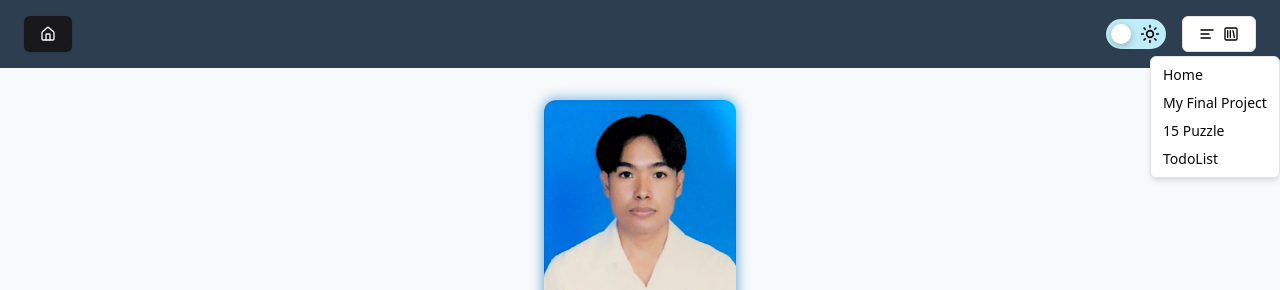
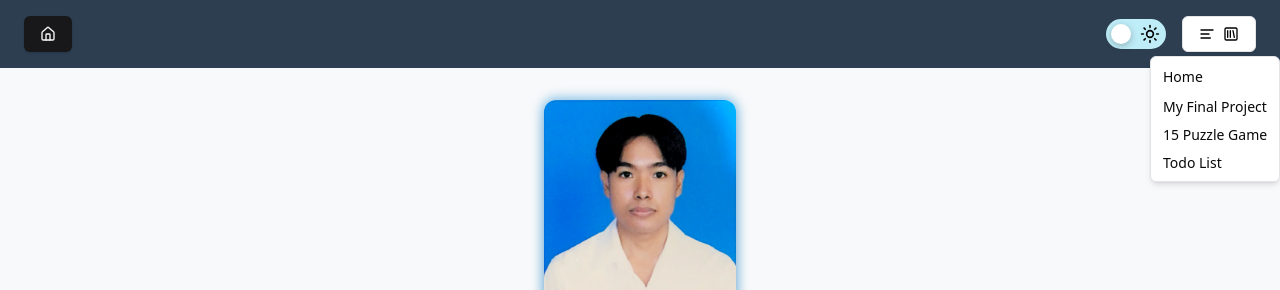
Before and after one commit to Rattaphon-Ply/Resume-and-TodoList-Test, a React (Vite) app: page / in a window 1280 px wide. Both pictures are taken after a click on the button 1219 px from the left and 34 px from the top of the page. Shown: the top 290 px of the page. Built offline with nearby package versions, Linux system fonts and the light colour scheme.

Commit message:
Update DropdownListMenu.jsx

```diff
--- a/src/components/navbar/DropdownListMenu.jsx
+++ b/src/components/navbar/DropdownListMenu.jsx
@@ -9,8 +9,9 @@ import {
 import { Button } from "../ui/button"
 import { AlignLeft } from 'lucide-react';
 import BookIcon from "./BookIcon";
-import { links } from "@/utils/links";
+
 import { Link } from "react-router";
+import { projects } from "@/utils/ProjectList";
 
 const DropdownListMenu = () => {
   return (
@@ -23,26 +24,29 @@ const DropdownListMenu = () => {
         </DropdownMenuTrigger>
 
         <DropdownMenuContent>
-            {links.map((item, index) => {
-                const isExternal = item.href.startsWith("http");
+            <Link to={'/'}>
+                <DropdownMenuItem>Home</DropdownMenuItem>
+            </Link>
+            {projects.map((item, index) => {
+                const isExternal = item.projectUrl.startsWith("http");
 
                     return (
                         <DropdownMenuItem key={index} className="p-0">
                         {isExternal ? (
                             <a
-                            href={item.href}
+                            href={item.projectUrl}
                             target="_blank"
                             rel="noopener noreferrer"
                             className="w-full px-2 py-1 text-sm hover:bg-accent rounded"
                             >
-                            {item.label}
+                            {item.title}
                             </a>
                         ) : (
                             <Link
-                            to={item.href}
+                            to={item.projectUrl}
                             className="w-full px-2 py-1 text-sm hover:bg-accent rounded"
                             >
-                            {item.label}
+                            {item.title}
                             </Link>
                         )}
                         </DropdownMenuItem>
```
